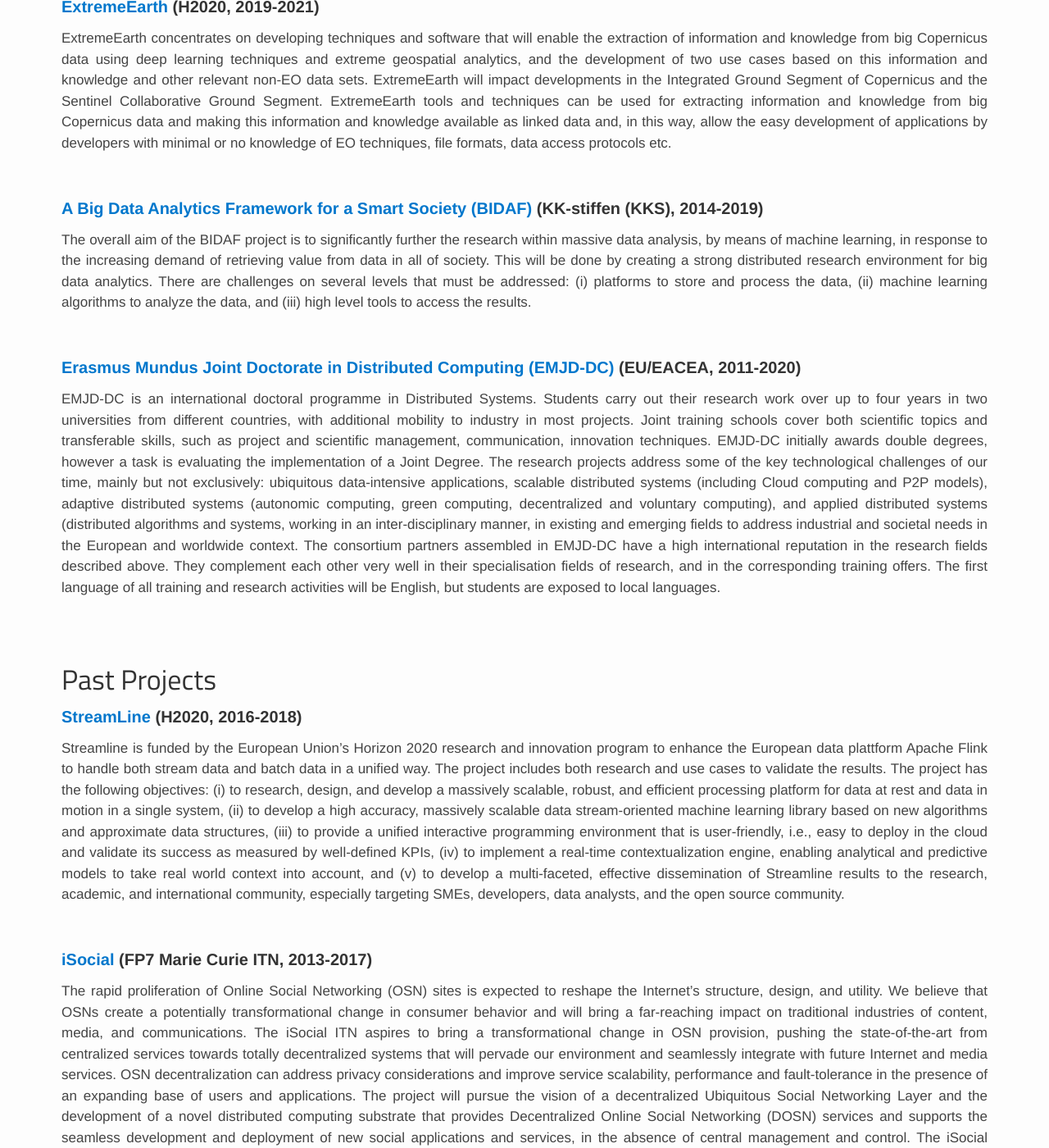
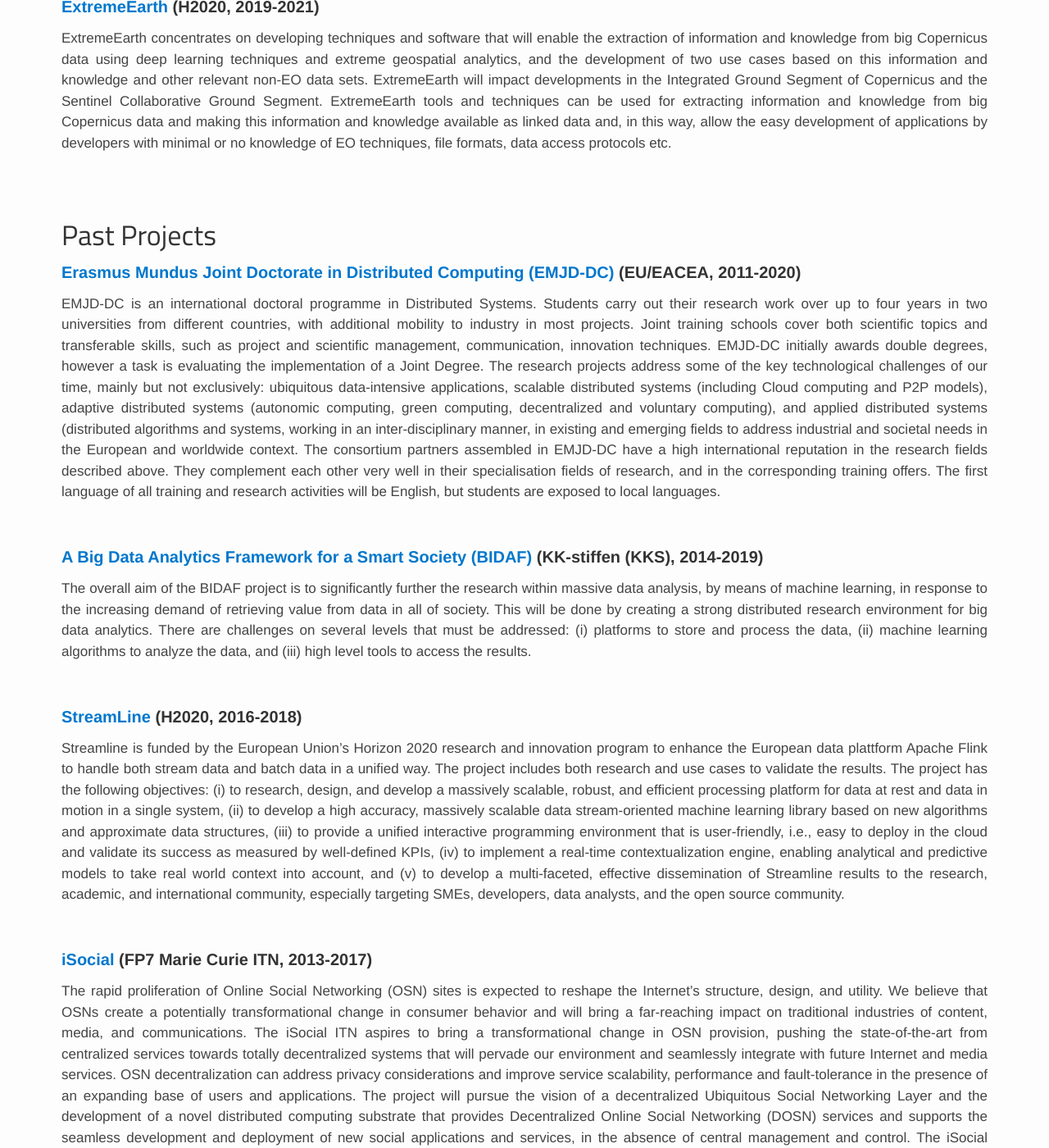
Before and after one commit to dcatkth/dcatkth.github.io, a Jekyll site: the page built from projects.md, in a window 1280 px wide and 1400 px high, scrolled down 1441 px. Shown: the whole window at 82% size. Built offline with Jekyll 4.4.1, drawn with Linux system fonts in a browser that asks for light colours; part of the change alters nothing that is shown.

Commit message:
projects

```diff
--- a/projects.md
+++ b/projects.md
@@ -46,6 +46,16 @@ The Continuous Deep Analytics (CDA) project aims to shape the next-generation so
 ExtremeEarth concentrates on developing techniques and software that will enable the extraction of information and knowledge from big Copernicus data using deep learning techniques and extreme geospatial analytics, and the development of two use cases based on this information and knowledge and other relevant non-EO data sets. ExtremeEarth will impact developments in the Integrated Ground Segment of Copernicus and the Sentinel Collaborative Ground Segment. ExtremeEarth tools and techniques can be used for extracting information and knowledge from big Copernicus data and making this information and knowledge available as linked data and, in this way, allow the easy development of applications by developers with minimal or no knowledge of EO techniques, file formats, data access protocols etc.
 </p>
 
+<br><br>
+## Past Projects
+#### **[Erasmus Mundus Joint Doctorate in Distributed Computing (EMJD-DC)](http://emjd-dc.eu/) (EU/EACEA, 2011-2020)**
+<p align="justify">
+EMJD-DC is an international doctoral programme in Distributed Systems.
+Students carry out their research work over up to four years in two universities from different countries, with additional mobility to industry in most projects. Joint training schools cover both scientific topics and transferable skills, such as project and scientific management, communication, innovation techniques. EMJD-DC initially awards double degrees, however a task is evaluating the implementation of a Joint Degree.
+The research projects address some of the key technological challenges of our time, mainly but not exclusively: ubiquitous data-intensive applications, scalable distributed systems (including Cloud computing and P2P models), adaptive distributed systems (autonomic computing, green computing, decentralized and voluntary computing), and applied distributed systems (distributed algorithms and systems, working in an inter-disciplinary manner, in existing and emerging fields to address industrial and societal needs in the European and worldwide context.
+The consortium partners assembled in EMJD-DC have a high international reputation in the research fields described above. They complement each other very well in their specialisation fields of research, and in the corresponding training offers. The first language of all training and research activities will be English, but students are exposed to local languages.
+</p>
+
 <br>
 #### **[A Big Data Analytics Framework for a Smart Society (BIDAF)](http://bidaf.sics.se) (KK-stiffen (KKS), 2014-2019)**
 <p align="justify">
@@ -54,16 +64,6 @@ There are challenges on several levels that must be addressed: (i) platforms to
 </p>
 
 <br>
-#### **[Erasmus Mundus Joint Doctorate in Distributed Computing (EMJD-DC)](http://emjd-dc.eu/) (EU/EACEA, 2011-2020)**
-<p align="justify">
-EMJD-DC is an international doctoral programme in Distributed Systems.
-Students carry out their research work over up to four years in two universities from different countries, with additional mobility to industry in most projects. Joint training schools cover both scientific topics and transferable skills, such as project and scientific management, communication, innovation techniques. EMJD-DC initially awards double degrees, however a task is evaluating the implementation of a Joint Degree.
-The research projects address some of the key technological challenges of our time, mainly but not exclusively: ubiquitous data-intensive applications, scalable distributed systems (including Cloud computing and P2P models), adaptive distributed systems (autonomic computing, green computing, decentralized and voluntary computing), and applied distributed systems (distributed algorithms and systems, working in an inter-disciplinary manner, in existing and emerging fields to address industrial and societal needs in the European and worldwide context.
-The consortium partners assembled in EMJD-DC have a high international reputation in the research fields described above. They complement each other very well in their specialisation fields of research, and in the corresponding training offers. The first language of all training and research activities will be English, but students are exposed to local languages.
-</p>
-
-<br><br>
-## Past Projects
 #### **[StreamLine](https://h2020-streamline-project.eu) (H2020, 2016-2018)**
 <p align="justify">
 Streamline is funded by the European Union’s Horizon 2020 research and innovation program to enhance the European data plattform Apache Flink to handle both stream data and batch data in a unified way.
```
